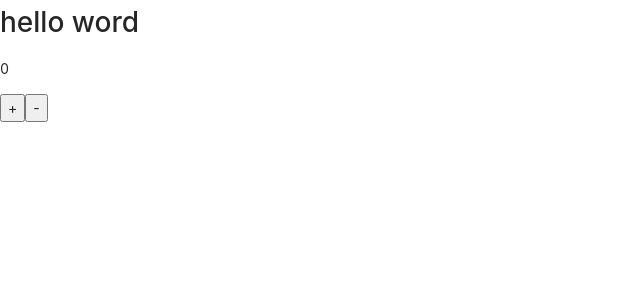
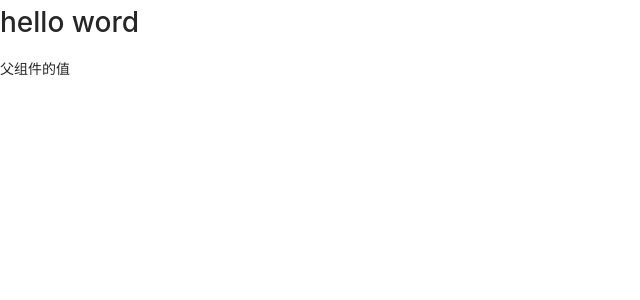
Before and after one commit to z3718l/react-test-app, a React app: page / in a window 1280 px wide. Shown: the top 300 px of the page, without its empty margins (0-640 px from the left). Built offline with nearby package versions, Linux system fonts and the light colour scheme.

Commit message:
feat(setstate): setstate

```diff
--- /dev/null
+++ b/src/Demo13/ChildPage.jsx
@@ -0,0 +1,8 @@
+import React, { useContext } from 'react'
+import { MyContent } from './MainPage'
+function ChildPage () {
+    return (
+    <p>{ useContext(MyContent) }</p>
+    )
+}
+export default ChildPage
--- /dev/null
+++ b/src/Demo13/MainPage.jsx
@@ -0,0 +1,13 @@
+import React from 'react'
+import Child from './ChildPage'
+export const MyContent = React.createContext()
+function MainPage () {
+    return (
+        <div>
+            <MyContent.Provider value="父组件的值">
+                <Child/>
+            </MyContent.Provider>
+        </div>
+    )
+}
+export default MainPage
--- a/src/app.jsx
+++ b/src/app.jsx
@@ -12,6 +12,7 @@ import Demo9 from './Demo9'
 import Demo10 from './Demo10/MemoDemo'
 import Demo11 from './Demo11'
 import Demo12 from './Demo12'
+import Demo13 from './Demo13/MainPage'
 
 class App extends React.Component{
     // 渲染函数
@@ -31,7 +32,8 @@ class App extends React.Component{
                 {/* <Demo9/> */}
                 {/* <Demo10/> */}
                 {/* <Demo11/> */}
-                <Demo12/>
+                {/* <Demo12/> */}
+                <Demo13/>
             </div>
         )
     }
```
Also changed, not shown: 1 other file (tests, documents, lock files or other folders).
